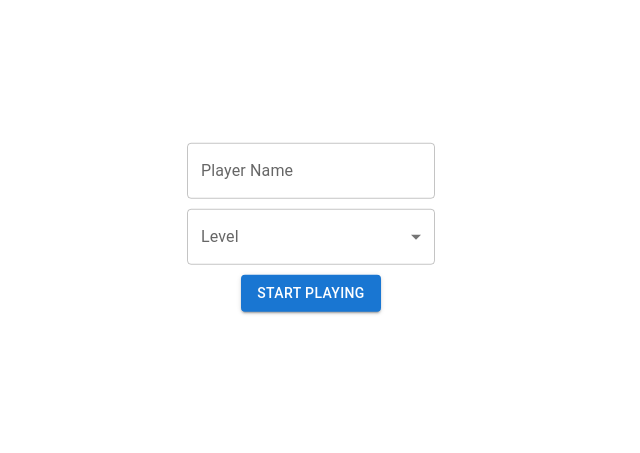
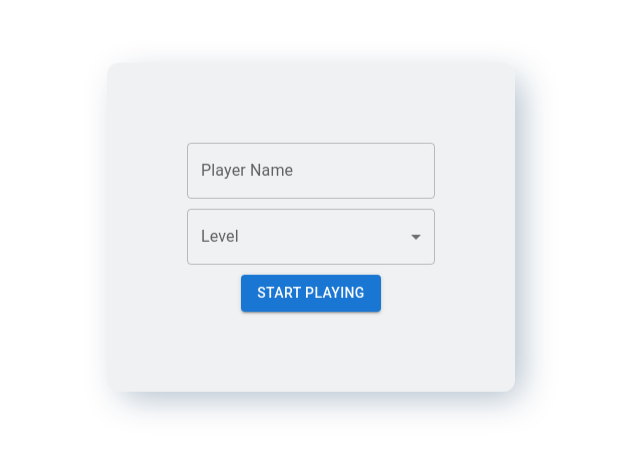
Before and after one commit to Hadi87s/Memory-Card-Game, a React (Vite) app: page / in a window 1280 px wide. Shown: the part 173-626 px from the top of the page, without its empty margins (329-969 px from the left). Built offline with nearby package versions, Linux system fonts and the light colour scheme.

Commit message:
fixing some styles.

```diff
--- a/src/components/card/card.css
+++ b/src/components/card/card.css
@@ -8,7 +8,7 @@
     aspect-ratio: 1/1;
     background-size: cover;
     background-position: center;
-    transition: transform 250ms ease-in; /* Only one transition */
+    transition: transform 150ms ease-in, box-shadow 150ms ease;
     position: relative;
     font-size: 100px;
     cursor: pointer;
@@ -24,6 +24,7 @@
   .card:hover {
     border: 1px solid white;
     box-shadow: inset 0 0 5px 2px rgb(219, 219, 219);
+    transform: translateY(-3px);
   }
 
   .card.flip {
--- a/src/index.css
+++ b/src/index.css
@@ -1,11 +1,5 @@
-/* :root {
-  color-scheme: light dark;
-  color: rgba(255, 255, 255, 0.87);
-  background-color: #242424;
 
-  font-synthesis: none;
-  text-rendering: optimizeLegibility;
-  -webkit-font-smoothing: antialiased;
-  -moz-osx-font-smoothing: grayscale;
-}
- */
+
+ body {
+  overflow: hidden;
+ }
--- a/src/screens/game.screen.tsx
+++ b/src/screens/game.screen.tsx
@@ -107,9 +107,8 @@ const GameScreen = () => {
         ref={revealWin}
         className={`gameWon ${gameState.isPuzzleComplete ? "reveal" : ""}`}
       >
-        You've Won the Game!{" "}
-        <div style={{ marginBottom: "10px" }}>
-          You will be redirected to the scoreboard in a second!
+        <div style={{ marginBottom: "10px", fontSize: "24px" }}>
+          You've Won the Game!
         </div>
         <Stack spacing={2} direction="row">
           <Button
--- a/src/screens/login.screen.tsx
+++ b/src/screens/login.screen.tsx
@@ -38,7 +38,7 @@ const LoginScreen = () => {
   };
 
   return (
-    <div>
+    <div className="loginContainer">
       <div className="login-form">
         <TextField
           inputRef={nameField}
--- a/src/screens/screens.css
+++ b/src/screens/screens.css
@@ -1,6 +1,7 @@
 .screen{
     display: flex;
 }
+
 
 .login-form{
     display: flex;
@@ -11,6 +12,11 @@
     top: 50%;
     left: 50%;
     transform: translate(-50%,-50%);
+    padding: 5rem;
+    background-color: #d8dde268;
+    border-radius: 12px;
+    backdrop-filter: blur(3px);
+    box-shadow: 10px 10px 35px -5px #0a335c56;
 }
 .login-form .custom-mui-textfield,
 .login-form .custom-mui-dropdown{
@@ -41,7 +47,8 @@
 }
 
 .gameWon{
-    height: 300px;
+    width: 100%;
+    height: 100%;
     display: none;
     z-index: 10;
     position: absolute;
@@ -53,7 +60,6 @@
     justify-content: center;
     flex-direction: column;
     align-items: center;
-    border-radius: 23px;
     text-align: center;
     backdrop-filter: blur(3px);
     color: #f1f1f1;
```
